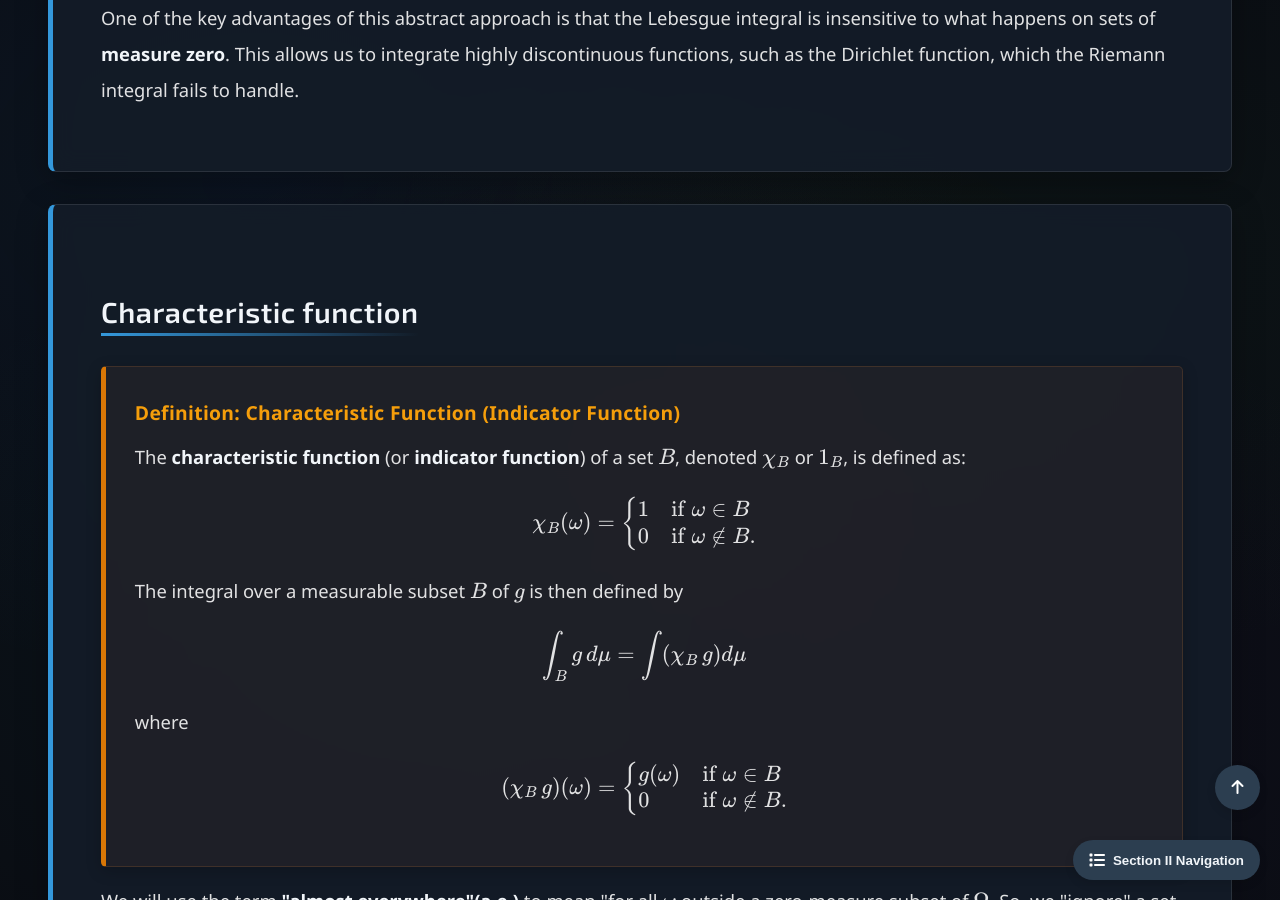
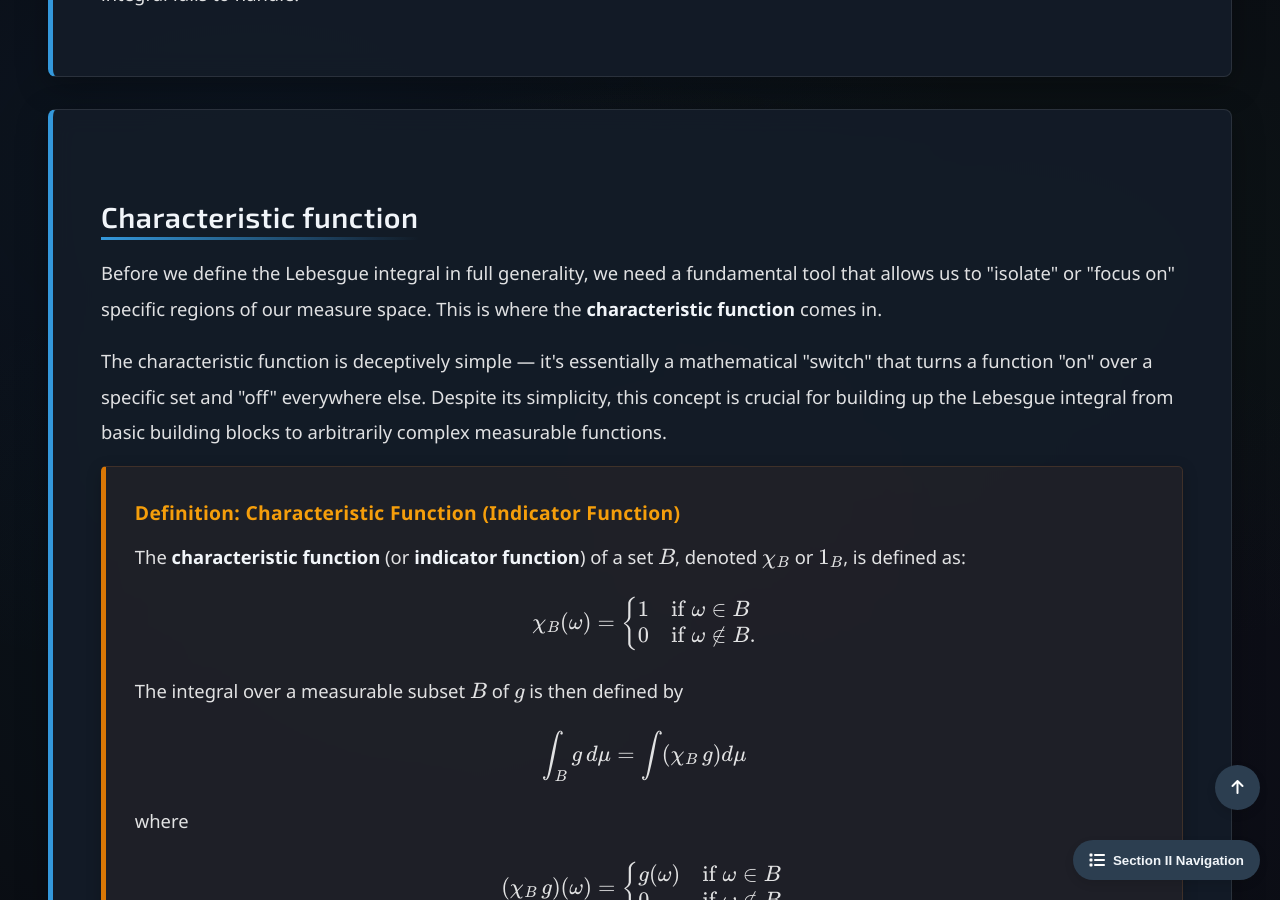
Before and after one commit to Yusukey01/yusukey01.github.io, a Jekyll site: the page built from Mathematics/Calculus/lebesgue.html, in a window 1280 px wide and 900 px high, scrolled down 1784 px. Built offline with Jekyll 4.4.1, drawn with Linux system fonts in a browser that asks for light colours.

Commit message:
revised explanations

```diff
--- a/Mathematics/Calculus/lebesgue.html
+++ b/Mathematics/Calculus/lebesgue.html
@@ -32,17 +32,22 @@ uses_python: false
                 <p>
                     <strong>Lebesgue integration</strong> is sometimes referred to as <strong>abstract integration</strong>. The reason is that the
                     Lebesgue integral is developed in the very general setting of a <a href="measure.html"><strong>measure space \((\Omega, \mathcal{F}, \mu)\)</strong></a>.
-                    <br><br>
+                </p>
+
+                <p>
                     We want to define the integral:
                     \[
                     \int_{\Omega} g(\omega) \, d\mu(\omega)
                     \]
                     of a measurable function \(g: \Omega \to \overline{\mathbb{R}}\) defined on a measure space \((\Omega, \mathcal{F}, \mu)\).
-                    <br>
+                </p>
+
+                <p>
                     Note: \(\overline{\mathbb{R}}\) refers to the extended set of real values, which includes \(\infty\) and \(-\infty\).
-                    <br><br>
-                    Let's check some special cases:
-                    <br><br>
+                </p>
+
+                <p>
+                    Let's check some special cases:<br>
                     If the measure space is a <strong>probability space</strong>:\((\Omega, \mathcal{F}, \mathbb{P})\), and \(X: \Omega \to \bar{\mathbb{R}}\) is
                     measurable, which means \(X\) is an extended-valued random variable, then the integral is the expectation of \(X\):
                     \[
@@ -54,7 +59,9 @@ uses_python: false
                     \[
                     \int_{\mathbb{R}} g \, d\lambda = \int g(x) dx.
                     \]
-                    <br>
+                </p>
+
+                <p>
                     So, even if it isn't always stated explicitly, many of the integrals we have encountered - whether in the context of computing
                     expectations in probability theory or evaluating integrals on the real line - can be defined using Lebesgue integration.
                     This approach is the core of modern analysis and probability, providing a robust framework for handling functions that may
@@ -70,6 +77,18 @@ uses_python: false
 
             <section id="c_f" class="section-content">
                 <h2>Characteristic function</h2>
+
+                 <p>
+                    Before we define the Lebesgue integral in full generality, we need a fundamental tool that allows us to
+                    "isolate" or "focus on" specific regions of our measure space. This is where the <strong>characteristic function</strong>
+                    comes in.
+                </p>
+
+                <p>
+                    The characteristic function is deceptively simple — it's essentially a mathematical "switch" that turns a function
+                    "on" over a specific set and "off" everywhere else. Despite its simplicity, this concept is crucial for building
+                    up the Lebesgue integral from basic building blocks to arbitrarily complex measurable functions.
+                </p>
 
                 <div class="theorem">
                     <span class="theorem-title">Definition: Characteristic Function (Indicator Function)</span>
@@ -141,6 +160,7 @@ uses_python: false
 
                 <div class="proof">
                     <span class="proof-title">Example: Dirichlet function</span>
+                    <p>
                         Finally, we can compute the integral of the <strong>Dirichlet function</strong> on the interval
                         on the interval \([0, 1]\):
                         \[
@@ -150,7 +170,8 @@ uses_python: false
                         0 &\text{if \(x \in \mathbb{R} \setminus \mathbb{Q}\)}
                         \end{cases}
                         \]
-                    <br>
+                    </p>
+                    <p>
                         The Dirichlet function is a simple function since it only takes on the two values 0 and 1. By the definiton:
                         \[
                         \begin{align*}
@@ -162,9 +183,11 @@ uses_python: false
                         \]
                         So, the Dirichlet function is 0 <em>almost everywhere</em>. Even though there are infinitely many rational numbers
                         where the function is 1, their "weight" (measure) in the continuum of real numbers is zero.
-                    <br><br>
+                    </p>
+                    <p>
                         Note: Technically, for any interval \([a, b]\), the Lebesgue integral of the Dirichlet function is 0
                         because the Lebesgue measure of any countable set is zero.
+                    </p>
                 </div>
 
                 <div class="insight-box">
@@ -203,7 +226,8 @@ uses_python: false
                 <h2>The Integral of Nonnegative Measurable Functions</h2>
                 <p>
                     We approximate the integral of a nonnegative function \(g\) using simple functions.
-                    <br><br>
+                </p>
+                <p>
                     For a nonnegative (extended-valued) measurable function \(g: \Omega \to [0, \infty]\), we let \(S(g)\) be the
                     set of all nonnegative simple (hence automatically measurable) functions \(q\) that satisfy \(0 \leq q \leq g\), and
                     define
@@ -226,7 +250,9 @@ uses_python: false
                     \]
                     Note that \(A_+\) and \(A_-\) are measurable sets, and \(g_+\), \(g_-\) are both nonnegative
                     (possibly extended-valued) measurable functions.
-                    <br><br>
+                </p>
+
+                <p>
                     Then we have \(g = g_+ - g_-\) and define
                     \[
                     \int g \, d\mu = \int g_+ \, d\mu - \int g_- \, d\mu
@@ -240,8 +266,10 @@ uses_python: false
                     \]
                     but some improperly Riemann integrable functions are not Lebesgue integrable.
                 </p>
+
                 <div class="proof">
                     <span class="proof-title">Example: Sinc function over \([0, \infty)\)</span>
+                    <p>
                         Consider the <strong>Dirichlet integral</strong>:
                         \[
                         \int_0^{\infty} \frac{\sin x}{x} dx
@@ -254,7 +282,9 @@ uses_python: false
                         \end{align*}
                         \]
                         So, \(f\) is improperly Riemann integrable on \([0, \infty)\).
-                    <br><br>
+                    </p>
+
+                    <p>
                         On the other hand, in the Lebesgue sense:
                         \[
                         \int_0^{\infty} \frac{\sin x}{x} dx = \int_0^{\infty} \left(\frac{\sin x}{x}\right)_+ dx - \int_0^{\infty} \left(\frac{\sin x}{x}\right)_- dx
@@ -270,8 +300,11 @@ uses_python: false
                         \]
                         and similarly, \(\int_0^{\infty} \left(\frac{\sin x}{x}\right)_- dx = \infty\).
                         Thus, by the definition, this is NOT integrable in the Lebesgue sense.
-                    <br>
+                    </p>
+
+                    <p>
                         ** Since \(x \leq 2\pi n + \pi\) on this interval, we have \(\frac{1}{x} \geq \frac{1}{2\pi n + \pi}\).
+                    </p>
                 </div>
             </section>
         </div>
```
Lines whose indentation alone changed are shown as unchanged.
